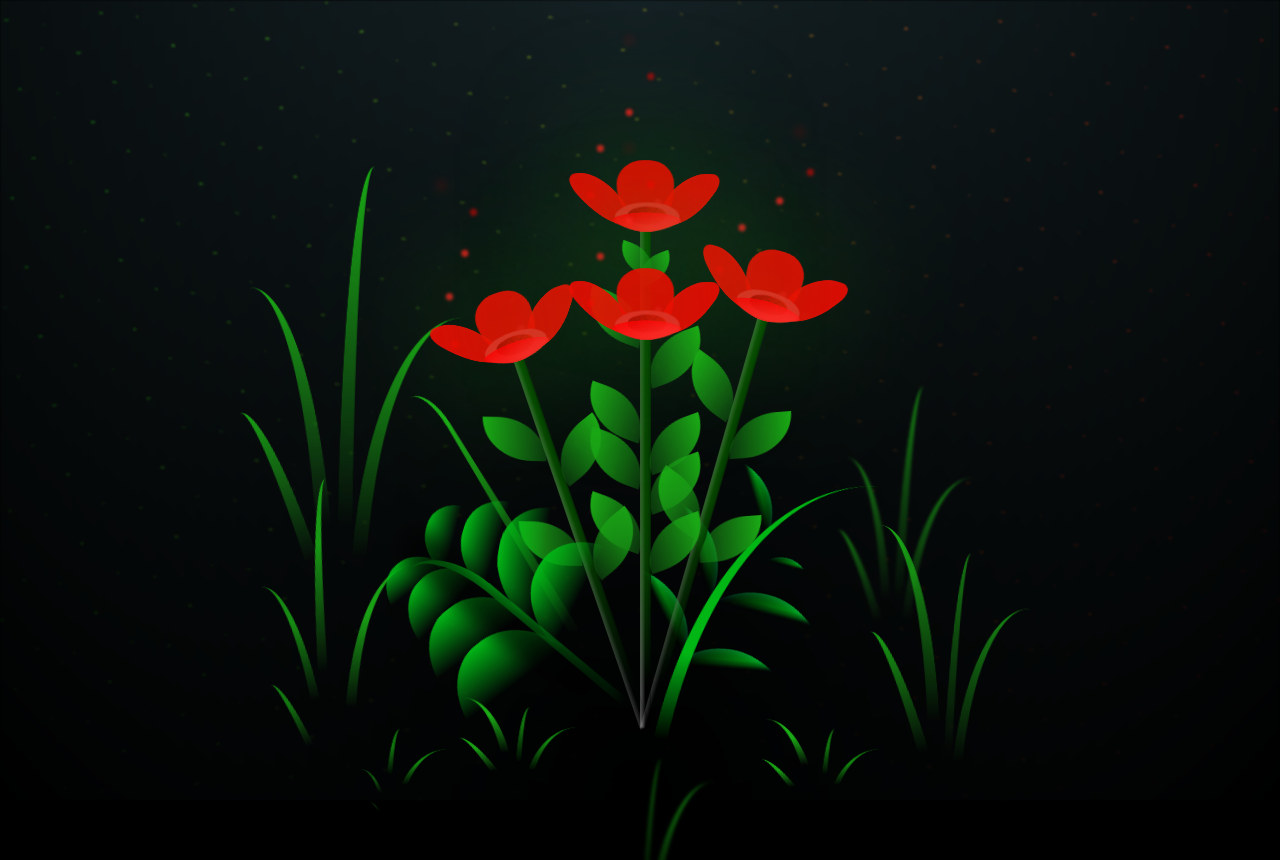
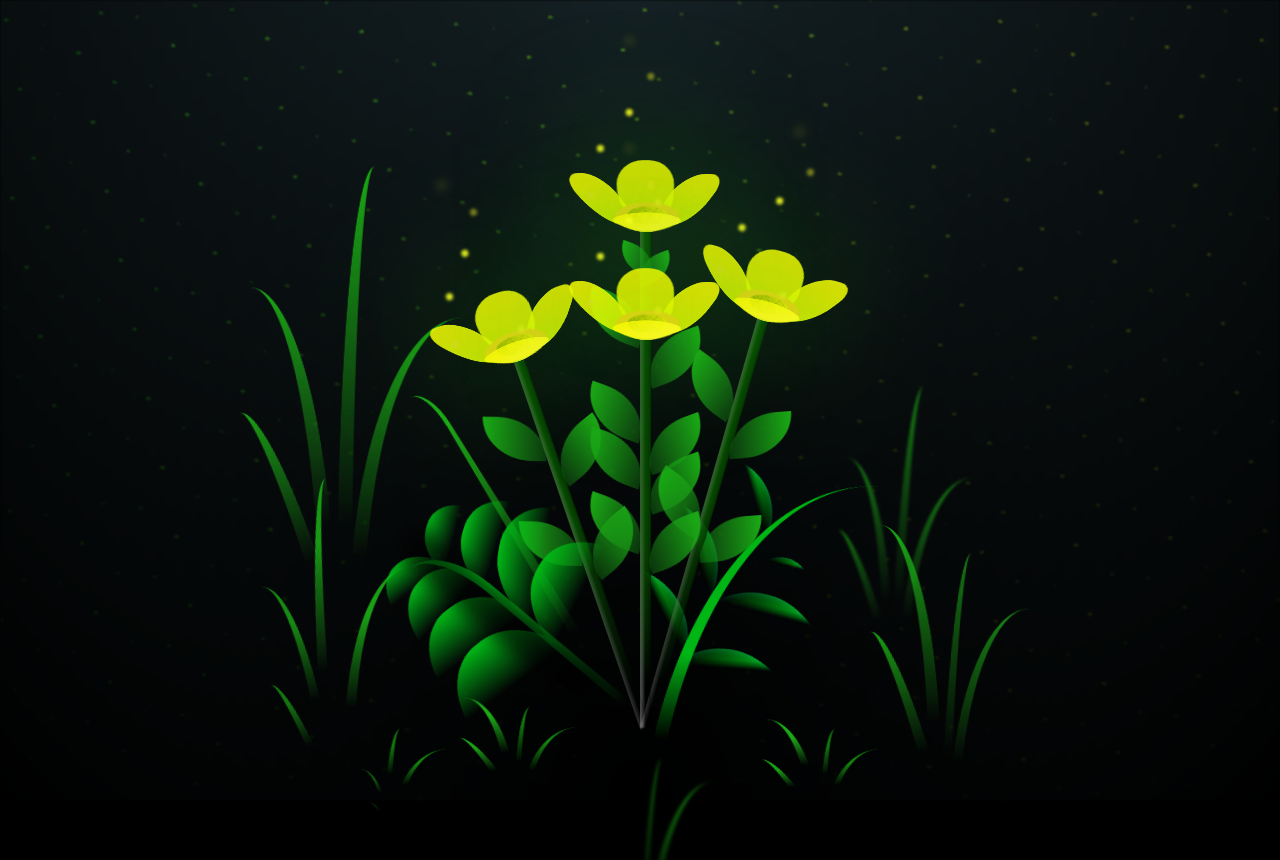
Before and after one commit to Z0T02015/flores-web, a plain HTML site: page DATOS/FLORES.html in a window 1280 px wide. Shown: the top 860 px of the page. Drawn offline with Linux system fonts and the light colour scheme.

Commit message:
cambios nuevos

```diff
--- a/DATOS/css/main.css
+++ b/DATOS/css/main.css
@@ -34,7 +34,7 @@ body {
   transparent 22px), repeating-linear-gradient(189deg, rgb(0, 0, 0) 0px, rgb(0, 0, 0) 19px,
   transparent 19px, transparent 22px), repeating-linear-gradient(148deg, rgb(0, 0, 0) 0px,
   rgb(0, 0, 0) 19px, transparent 19px, transparent 22px), linear-gradient(90deg, rgb(21, 255, 0),
-  rgb(255, 0, 0));
+  rgb(255, 247, 0));
 }
 
 .flowers {
@@ -171,10 +171,10 @@ body {
   height: 11vmin;
   border-radius: 51% 49% 47% 53%/44% 45% 55% 69%;
   background-color: #1aaa15;
-  background-image: linear-gradient(to top, #fc0000, #fc0000);
+  background-image: linear-gradient(to top, #dffc00, #fcf800);
   transform-origin: bottom center;
   opacity: 0.9;
-  box-shadow: inset 0 0 2vmin rgba(255, 8, 8, 0.5);
+  box-shadow: inset 0 0 2vmin rgba(239, 255, 8, 0.5);
 }
 .flower__leaf--1 {
   transform: translate(-10%, 1%) rotateY(40deg) rotateX(-50deg);
@@ -191,7 +191,7 @@ body {
   transform-origin: bottom left;
   border-radius: 4vmin 10vmin 4vmin 4vmin;
   transform: translate(0%, 18%) rotateX(70deg) rotate(-43deg);
-  background-image: linear-gradient(to top, #ff2f2c, #fc0000);
+  background-image: linear-gradient(to top, #ffff2c, #fcfc00);
   z-index: 1;
   opacity: 0.8;
 }
@@ -202,7 +202,7 @@ body {
   width: 9vmin;
   height: 4vmin;
   border-radius: 50%;
-  background-color: #ee2525;
+  background-color: #ead812;
 }
 .flower__white-circle::after {
   content: "";
@@ -233,7 +233,7 @@ body {
   rgba(0, 0, 0, 0.03) 1px, transparent 1px, transparent 12px), repeating-linear-gradient(67.5deg,
   rgba(0, 0, 0, 0.03) 0px, rgba(0, 0, 0, 0.03) 1px, transparent 1px, transparent 12px),
   repeating-linear-gradient(67.5deg, rgba(0, 0, 0, 0.03) 0px, rgba(0, 0, 0, 0.03) 1px,
-  transparent 1px, transparent 12px), linear-gradient(90deg, rgb(190, 0, 0), rgb(239, 16, 5));
+  transparent 1px, transparent 12px), linear-gradient(90deg, rgb(171, 190, 0), rgb(239, 239, 5));
 }
 .flower__line {
   height: 55vmin;
@@ -291,14 +291,14 @@ body {
   bottom: 0vmin;
   width: 1vmin;
   height: 1vmin;
-  background-color: rgb(255, 0, 0);
+  background-color: rgb(224, 224, 33);
   border-radius: 50%;
   filter: blur(0.2vmin);
   -webkit-animation: light-ans 4s linear infinite backwards;
           animation: light-ans 4s linear infinite backwards;
 }
 .flower__light:nth-child(odd) {
-  background-color: hsla(0, 100%, 56%, 0.767);
+  background-color: hsla(61, 100%, 56%, 0.911);
 }
 .flower__light--1 {
   left: -2vmin;
@@ -806,7 +806,7 @@ body {
   width: 10vmin;
   height: 10vmin;
   border-radius: 100% 0% 0% 100%/100% 100% 0% 0%;
-  box-shadow: inset 0 2px 1vmin hsla(0, 93%, 49%, 0.2);
+  box-shadow: inset 0 2px 1vmin hsla(68, 93%, 49%, 0.2);
   background-image: linear-gradient(to bottom left, transparent, var(--dark-color)),
   linear-gradient(to bottom right, #00b815 50%, transparent 50%, transparent);
   -webkit-mask-image: linear-gradient(to bottom right, #00b815 50%, transparent 50%, transparent);
```
Also changed, not shown: DATOS/css/style.css (+8 -8 lines), Index.html (+5 -4 lines).
